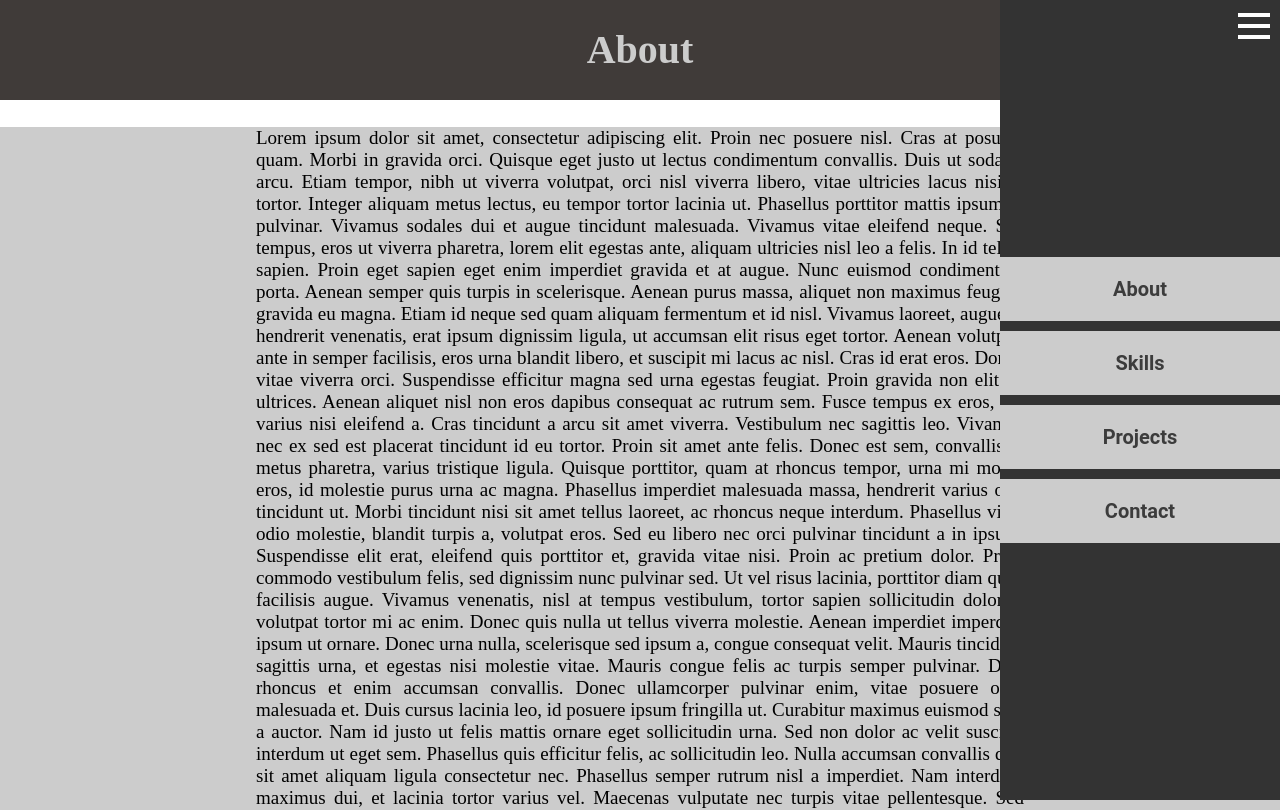
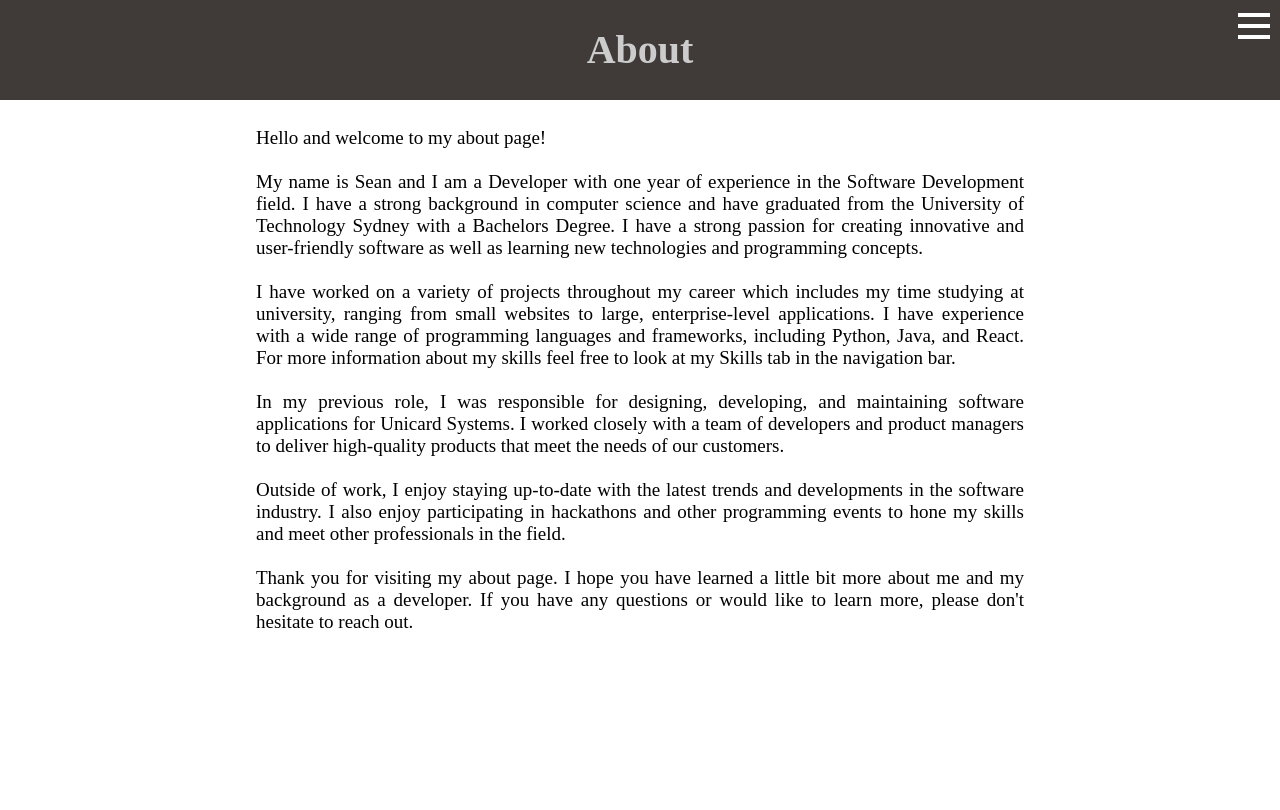
Before and after one commit to sji99/website, a React app: page /about in a window 1280 px wide. Shown: the top 810 px of the page. Built offline with nearby package versions, Linux system fonts and the light colour scheme.

Commit message:
Changed user interface

```diff
--- a/src/components/About.js
+++ b/src/components/About.js
@@ -3,31 +3,29 @@ import Nav from "./Nav"
 import Header from "./Header"
 import "./CSS/content.css"
 
-const text = "Lorem ipsum dolor sit amet, consectetur adipiscing elit. Proin nec posuere nisl. Cras at posuere quam. Morbi in gravida orci. Quisque eget justo ut lectus condimentum convallis. Duis ut sodales arcu. Etiam tempor, nibh ut viverra volutpat, orci nisl viverra libero, vitae ultricies lacus nisi et tortor. Integer aliquam metus lectus, eu tempor tortor lacinia ut. Phasellus porttitor mattis ipsum in pulvinar. Vivamus sodales dui et augue tincidunt malesuada. Vivamus vitae eleifend neque. Sed tempus, eros ut viverra pharetra, lorem elit egestas ante, aliquam ultricies nisl leo a felis. In id tellus sapien. Proin eget sapien eget enim imperdiet gravida et at augue. Nunc euismod condimentum porta. \
-Aenean semper quis turpis in scelerisque. Aenean purus massa, aliquet non maximus feugiat, gravida eu magna. Etiam id neque sed quam aliquam fermentum et id nisl. Vivamus laoreet, augue at hendrerit venenatis, erat ipsum dignissim ligula, ut accumsan elit risus eget tortor. Aenean volutpat, ante in semper facilisis, eros urna blandit libero, et suscipit mi lacus ac nisl. Cras id erat eros. Donec vitae viverra orci. Suspendisse efficitur magna sed urna egestas feugiat. Proin gravida non elit eu ultrices. Aenean aliquet nisl non eros dapibus consequat ac rutrum sem. Fusce tempus ex eros, vel varius nisi eleifend a. \
-Cras tincidunt a arcu sit amet viverra. Vestibulum nec sagittis leo. Vivamus nec ex sed est placerat tincidunt id eu tortor. Proin sit amet ante felis. Donec est sem, convallis et metus pharetra, varius tristique ligula. Quisque porttitor, quam at rhoncus tempor, urna mi mollis eros, id molestie purus urna ac magna. Phasellus imperdiet malesuada massa, hendrerit varius orci tincidunt ut. Morbi tincidunt nisi sit amet tellus laoreet, ac rhoncus neque interdum. Phasellus vitae odio molestie, blandit turpis a, volutpat eros. Sed eu libero nec orci pulvinar tincidunt a in ipsum. Suspendisse elit erat, eleifend quis porttitor et, gravida vitae nisi. \
-Proin ac pretium dolor. Proin commodo vestibulum felis, sed dignissim nunc pulvinar sed. Ut vel risus lacinia, porttitor diam quis, facilisis augue. Vivamus venenatis, nisl at tempus vestibulum, tortor sapien sollicitudin dolor, a volutpat tortor mi ac enim. Donec quis nulla ut tellus viverra molestie. Aenean imperdiet imperdiet ipsum ut ornare. Donec urna nulla, scelerisque sed ipsum a, congue consequat velit. Mauris tincidunt sagittis urna, et egestas nisi molestie vitae. Mauris congue felis ac turpis semper pulvinar. Duis rhoncus et enim accumsan convallis. Donec ullamcorper pulvinar enim, vitae posuere odio malesuada et. Duis cursus lacinia leo, id posuere ipsum fringilla ut. Curabitur maximus euismod sem a auctor. Nam id justo ut felis mattis ornare eget sollicitudin urna. Sed non dolor ac velit suscipit interdum ut eget sem. Phasellus quis efficitur felis, ac sollicitudin leo. \
-Nulla accumsan convallis dui, sit amet aliquam ligula consectetur nec. Phasellus semper rutrum nisl a imperdiet. Nam interdum maximus dui, et lacinia tortor varius vel. Maecenas vulputate nec turpis vitae pellentesque. Sed blandit enim quis varius pellentesque. Donec sodales elit non tristique tincidunt. Donec facilisis urna lectus, sit amet finibus risus consectetur eget. Nulla sit amet laoreet sapien, nec facilisis felis. Etiam vulputate odio volutpat nunc facilisis fringilla. Ut at placerat tellus. Praesent faucibus nisl ante, in pellentesque quam vulputate volutpat. Aenean tincidunt, diam non ullamcorper blandit, tortor odio pulvinar diam, nec facilisis elit ex eu sem. \
-Lorem ipsum dolor sit amet, consectetur adipiscing elit. Proin nec posuere nisl. Cras at posuere quam. Morbi in gravida orci. Quisque eget justo ut lectus condimentum convallis. Duis ut sodales arcu. Etiam tempor, nibh ut viverra volutpat, orci nisl viverra libero, vitae ultricies lacus nisi et tortor. Integer aliquam metus lectus, eu tempor tortor lacinia ut. Phasellus porttitor mattis ipsum in pulvinar. Vivamus sodales dui et augue tincidunt malesuada. Vivamus vitae eleifend neque. Sed tempus, eros ut viverra pharetra, lorem elit egestas ante, aliquam ultricies nisl leo a felis. In id tellus sapien. Proin eget sapien eget enim imperdiet gravida et at augue. Nunc euismod condimentum porta. \
-Aenean semper quis turpis in scelerisque. Aenean purus massa, aliquet non maximus feugiat, gravida eu magna. Etiam id neque sed quam aliquam fermentum et id nisl. Vivamus laoreet, augue at hendrerit venenatis, erat ipsum dignissim ligula, ut accumsan elit risus eget tortor. Aenean volutpat, ante in semper facilisis, eros urna blandit libero, et suscipit mi lacus ac nisl. Cras id erat eros. Donec vitae viverra orci. Suspendisse efficitur magna sed urna egestas feugiat. Proin gravida non elit eu ultrices. Aenean aliquet nisl non eros dapibus consequat ac rutrum sem. Fusce tempus ex eros, vel varius nisi eleifend a. \
-Cras tincidunt a arcu sit amet viverra. Vestibulum nec sagittis leo. Vivamus nec ex sed est placerat tincidunt id eu tortor. Proin sit amet ante felis. Donec est sem, convallis et metus pharetra, varius tristique ligula. Quisque porttitor, quam at rhoncus tempor, urna mi mollis eros, id molestie purus urna ac magna. Phasellus imperdiet malesuada massa, hendrerit varius orci tincidunt ut. Morbi tincidunt nisi sit amet tellus laoreet, ac rhoncus neque interdum. Phasellus vitae odio molestie, blandit turpis a, volutpat eros. Sed eu libero nec orci pulvinar tincidunt a in ipsum. Suspendisse elit erat, eleifend quis porttitor et, gravida vitae nisi. \
-Proin ac pretium dolor. Proin commodo vestibulum felis, sed dignissim nunc pulvinar sed. Ut vel risus lacinia, porttitor diam quis, facilisis augue. Vivamus venenatis, nisl at tempus vestibulum, tortor sapien sollicitudin dolor, a volutpat tortor mi ac enim. Donec quis nulla ut tellus viverra molestie. Aenean imperdiet imperdiet ipsum ut ornare. Donec urna nulla, scelerisque sed ipsum a, congue consequat velit. Mauris tincidunt sagittis urna, et egestas nisi molestie vitae. Mauris congue felis ac turpis semper pulvinar. Duis rhoncus et enim accumsan convallis. Donec ullamcorper pulvinar enim, vitae posuere odio malesuada et. Duis cursus lacinia leo, id posuere ipsum fringilla ut. Curabitur maximus euismod sem a auctor. Nam id justo ut felis mattis ornare eget sollicitudin urna. Sed non dolor ac velit suscipit interdum ut eget sem. Phasellus quis efficitur felis, ac sollicitudin leo. \
-Nulla accumsan convallis dui, sit amet aliquam ligula consectetur nec. Phasellus semper rutrum nisl a imperdiet. Nam interdum maximus dui, et lacinia tortor varius vel. Maecenas vulputate nec turpis vitae pellentesque. Sed blandit enim quis varius pellentesque. Donec sodales elit non tristique tincidunt. Donec facilisis urna lectus, sit amet finibus risus consectetur eget. Nulla sit amet laoreet sapien, nec facilisis felis. Etiam vulputate odio volutpat nunc facilisis fringilla. Ut at placerat tellus. Praesent faucibus nisl ante, in pellentesque quam vulputate volutpat. Aenean tincidunt, diam non ullamcorper blandit, tortor odio pulvinar diam, nec facilisis elit ex eu sem. "
-
+const text = "Hello and welcome to my about page!\n\n\
+My name is Sean and I am a Developer with one year of experience in the Software Development field. I have a strong background in computer science and have graduated from the University of Technology Sydney with a Bachelors Degree. I have a strong passion for creating innovative and user-friendly software as well as learning new technologies and programming concepts.\n\n\
+I have worked on a variety of projects throughout my career which includes my time studying at university, ranging from small websites to large, enterprise-level applications. I have experience with a wide range of programming languages and frameworks, including Python, Java, and React. For more information about my skills feel free to look at my Skills tab in the navigation bar.\n\n\
+In my previous role, I was responsible for designing, developing, and maintaining software applications for Unicard Systems. I worked closely with a team of developers and product managers to deliver high-quality products that meet the needs of our customers.\n\n\
+Outside of work, I enjoy staying up-to-date with the latest trends and developments in the software industry. I also enjoy participating in hackathons and other programming events to hone my skills and meet other professionals in the field.\n\n\
+Thank you for visiting my about page. I hope you have learned a little bit more about me and my background as a developer. If you have any questions or would like to learn more, please don't hesitate to reach out.";
 
 
 const About = () => (
     <div>
         <Nav/>
         <div className="container">
-            <div className="page_title">
-                <h1>About</h1>
+            <div>
+                <div className="page_title">
+                    <h1>About</h1>
+                </div>
             </div>
             <div className="content">
                 <p>{text}</p>
             </div>
         </div>
     </div>
+
 )
 
 export default About;
--- a/src/components/CSS/content.css
+++ b/src/components/CSS/content.css
@@ -1,10 +1,10 @@
 .content {
-    background-color: #CCCCCC;
     grid-column-start: 1;
     grid-row-start: 2;
 }
 
 .content p {
+    white-space: pre-wrap;
     text-align: justify;
     font-size: 19px;
     width: 60%;
--- a/src/components/CSS/home.css
+++ b/src/components/CSS/home.css
@@ -2,24 +2,6 @@ body {
     margin: 0;
     padding: 0;
 }
-
-/* @media (max-width: 500px) {
-    .img-container {
-        width: calc(100% - 25vh) !important;
-    }
-    .navbar ul li a {
-        width: 25vh !important;
-    }
-}
-
-@media (max-width: 281px) {
-    .img-container {
-        width: calc(100% - 20vh) !important;
-    }
-    .navbar ul li a {
-        width: 20vh !important;
-    }
-} */
 
 
 #home-img {
@@ -32,7 +14,7 @@ body {
 
 #centered-text {
     position: absolute;
-    top: 50%;
+    top: 47%;
     left: 50%;
     transform: translate(-50%, -50%);
     font-family: 'Roboto', sans-serif;
@@ -44,15 +26,13 @@ body {
     text-align: center;
     color: white;
     height: 100vh;
-    width: calc(100% - 35vh);
+    width: calc(100% - 25vh);
 }
 
 .navbar {
     text-align: center;
     margin: 0;
     display: flex;
-    justify-content: center;
-    align-items: center;
     background-color: #333333;
     -moz-user-select: none;
     -webkit-user-select: none;
@@ -61,16 +41,18 @@ body {
     position: fixed;
     top: 0;
     height: 100vh;
+    padding: 5px;
 }
 
 .navbar ul {
     list-style-type: none;
     margin: 0;
+    margin-top: 50px;
     padding: 0;
 }
 
 .navbar ul li {
-    margin: 10px 0px;
+    margin: 5px 0px;
 }
 
 .navbar ul li a {
@@ -79,7 +61,7 @@ body {
     display: inline-block;
     background-color: #CCCCCC;
     text-align: center;
-    width: 35vh;
+    width: 25vh;
     text-decoration: none;
 }
 
@@ -89,7 +71,7 @@ body {
 }
 
 .navbar p {
-    font-size: 20px;
+    font-size: 18px;
     text-decoration: none;
     color: #3c3c3c;
     font-family: 'Roboto', sans-serif;
--- a/src/components/Nav.js
+++ b/src/components/Nav.js
@@ -8,6 +8,7 @@ function Nav(props) {
 
     function toggleMenu() {
         setIsOpen(!isOpen);
+        props.onStateChange(!isOpen);
     }
 
     return (
@@ -17,7 +18,7 @@ function Nav(props) {
                 <div className="hamburger-line" />
                 <div className="hamburger-line" />
             </button>
-            {!isOpen ?
+            {isOpen ?
                 <div className="navbar">
                     <ul>
                         <li><Link to='/about'><p>About</p></Link></li>
--- a/src/index.html
+++ b/src/index.html
@@ -2,7 +2,7 @@
   <head>
     <meta charset="UTF-8" />
     <meta name="viewport" content="width=device-width, initial-scale=1.0" />
-    <title>React</title>
+    <title>Sean Ilagan</title>
   </head>
   <body>
     <div id="root"></div>
```
Also changed, not shown: src/components/Home.js (+22 -6 lines).
